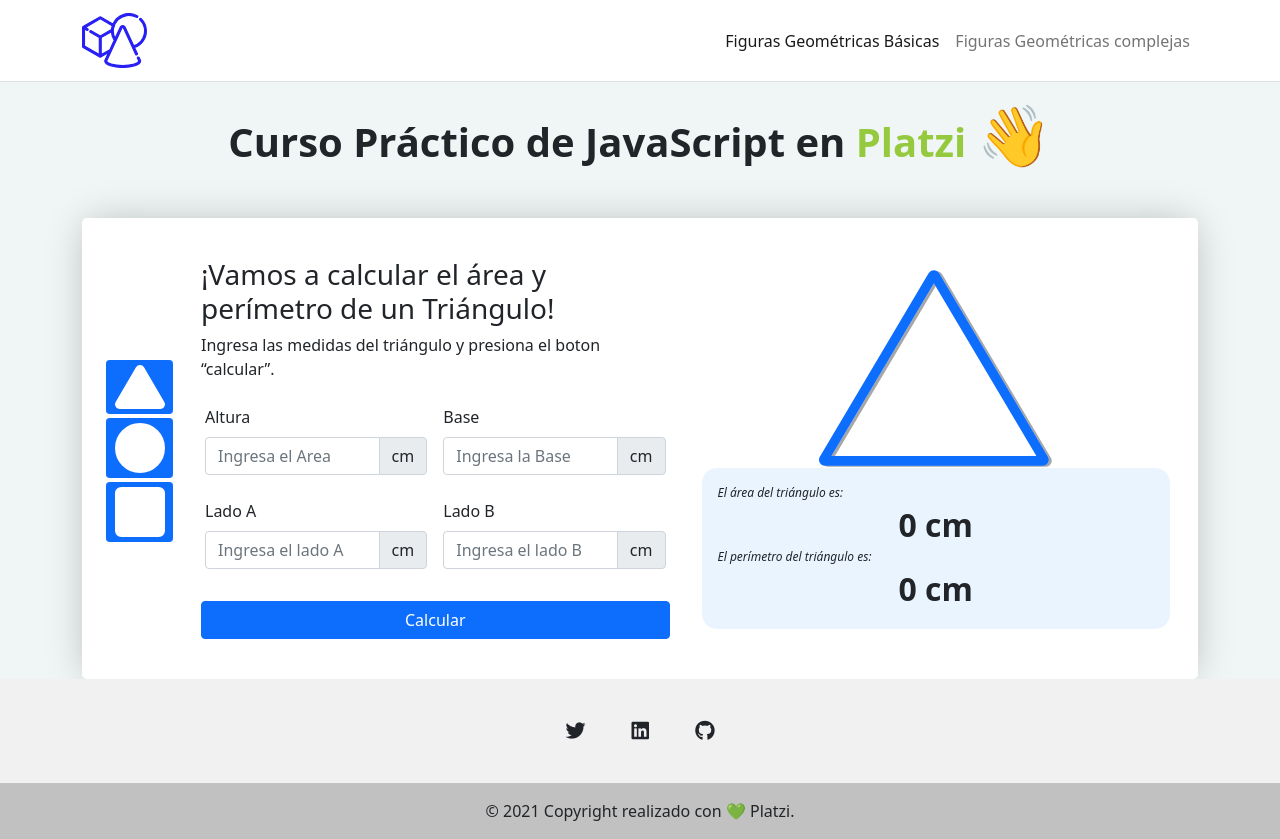
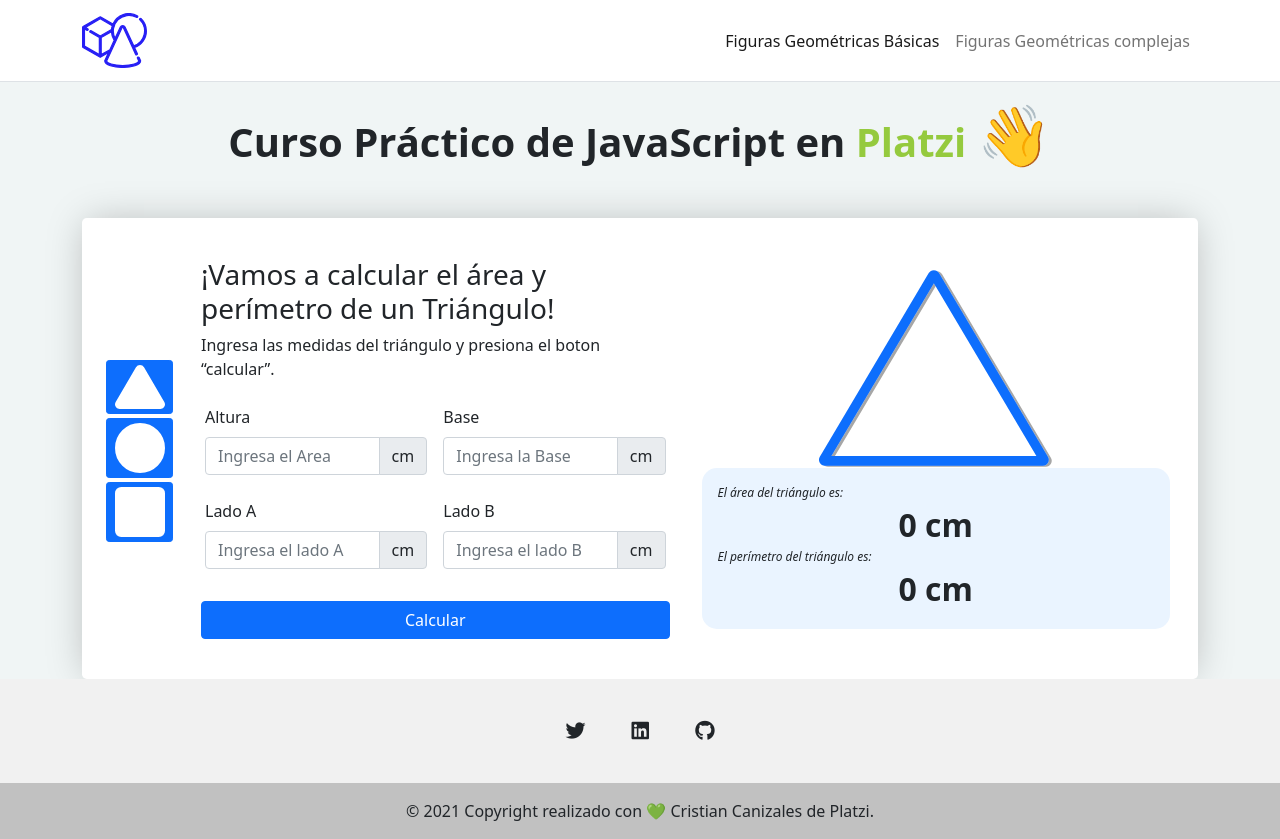
Before and after one commit to AndresCanizales2/Platzi-curso-practico-javascript, a plain HTML site: page figuras.html in a window 1280 px wide. Drawn offline with nearby package versions, Linux system fonts and the light colour scheme.

Commit message:
Agregando el nombre

```diff
--- a/figuras.html
+++ b/figuras.html
@@ -288,7 +288,7 @@
 
   <!-- Copyright -->
   <div class="text-center text-dark p-3" style="background-color: rgba(0, 0, 0, 0.2);">
-    © 2021 Copyright realizado con  &#128154; Platzi.
+    © 2021 Copyright realizado con  &#128154; Cristian Canizales de Platzi.
   </div>
   <!-- Copyright -->
 
```
